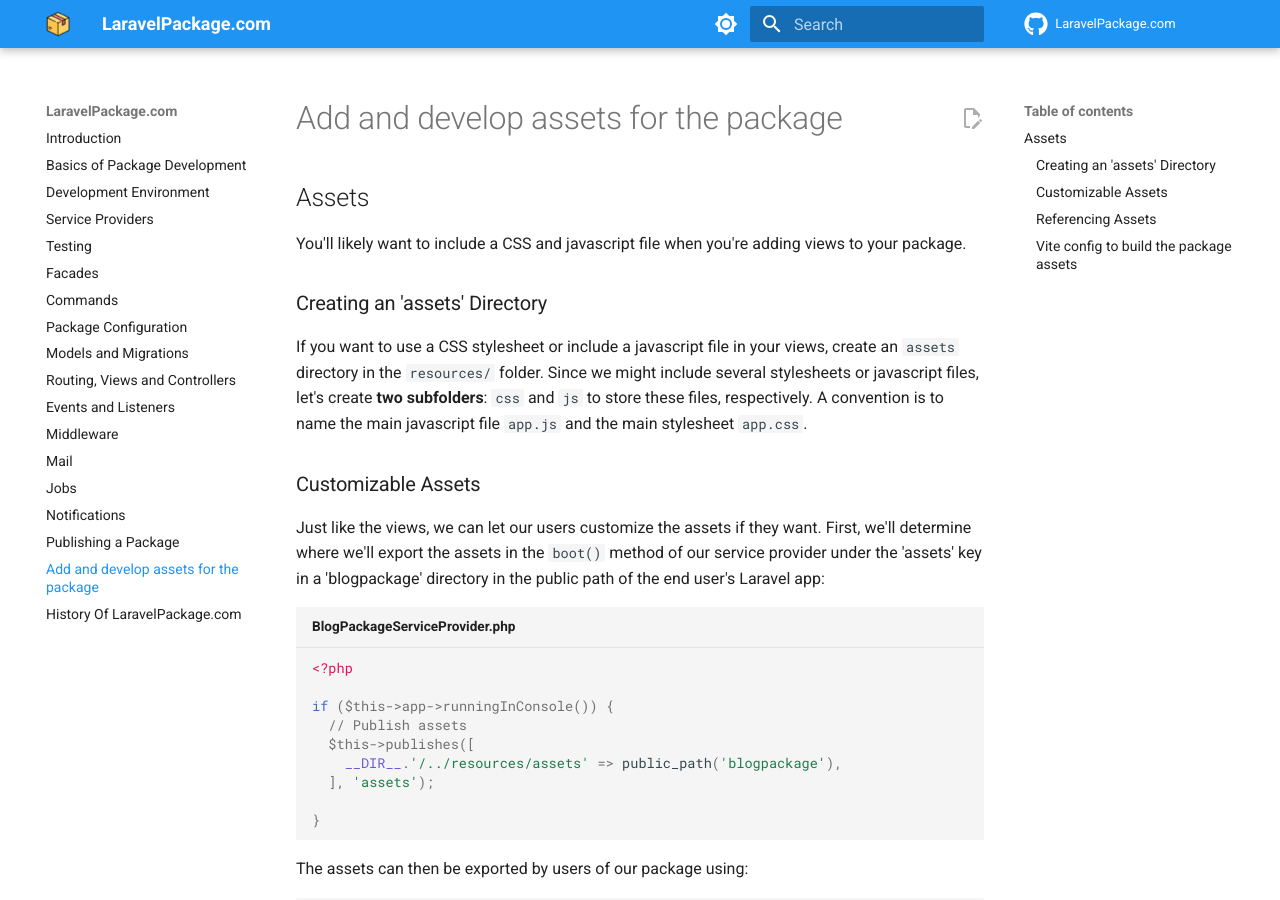
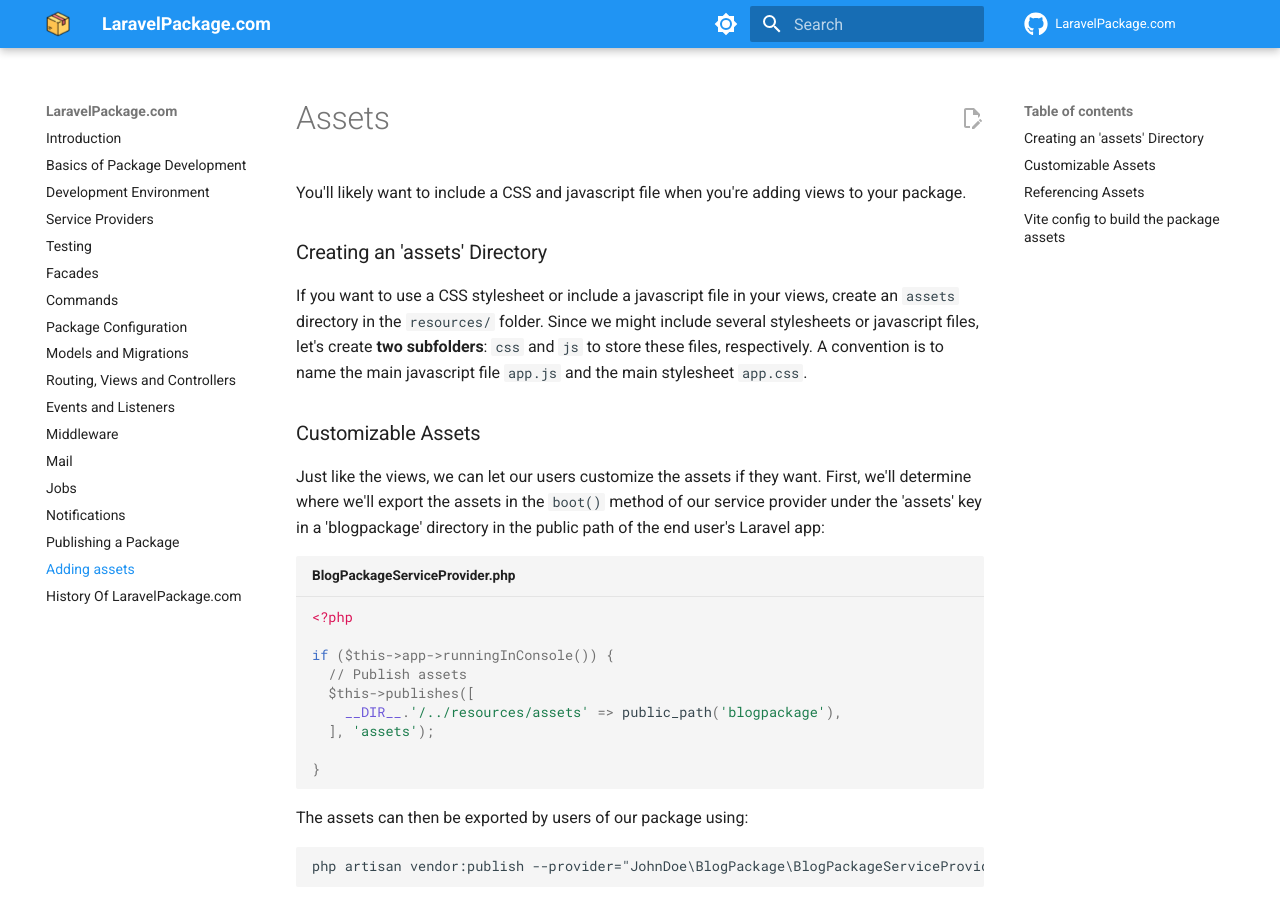
Before and after one commit to PackagePages/LaravelPackage.com, an MkDocs documentation site: the page built from docs/16-assets.md, in a window 1280 px wide and 900 px high. Built offline with MkDocs 1.6.1 and Material for MkDocs 9.7.7, drawn with Linux system fonts in a browser that asks for light colours; comment, search, counter and statistics services are not loaded.

Commit message:
renamed assets menu label

```diff
--- a/docs/16-assets.md
+++ b/docs/16-assets.md
@@ -1,12 +1,12 @@
 ---
-title: "Add and develop assets for the package"
+title: "Adding assets"
 description: "Configuration needed to publish assets with your package and how to configure Vite in your package for dev and production."
 tags: ["Assets", "Vite"]
 image: "https://www.laravelpackage.com/assets/pages/laravelpackage.jpeg"
 date: 2023-07-29
 ---
 
-## Assets
+# Assets
 
 You'll likely want to include a CSS and javascript file when you're adding views to your package.
 
```
